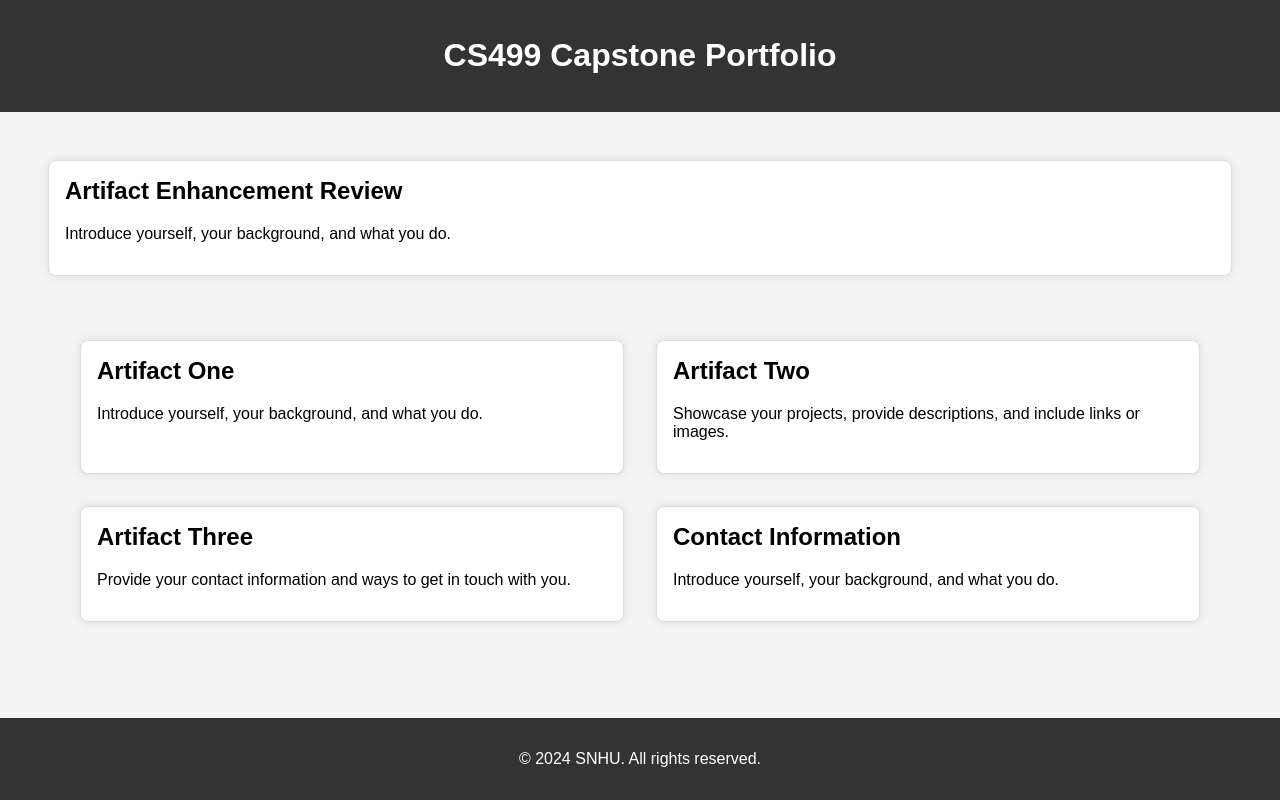
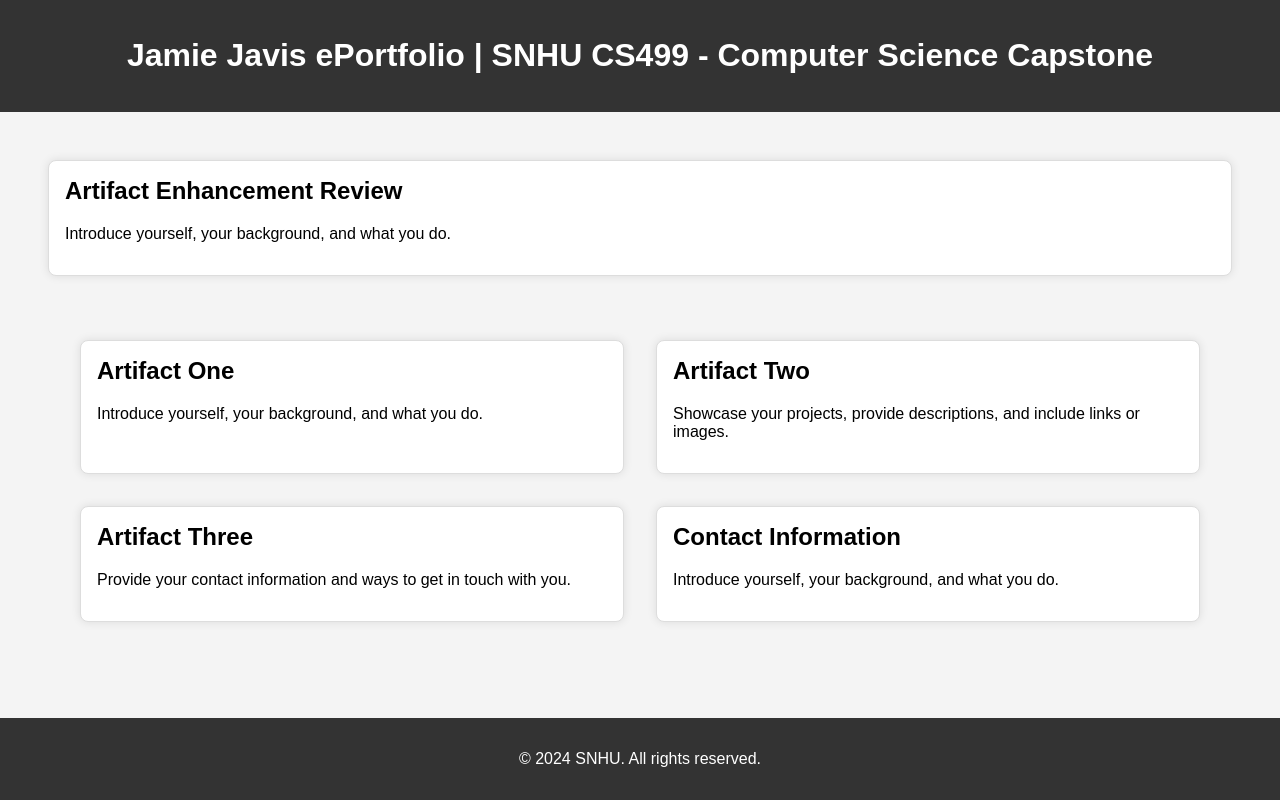
Before and after one commit to DKSchnoots/CS-499-Portfolio, a plain HTML site: page index.html in a window 1280 px wide. Drawn offline with Linux system fonts and the light colour scheme.

Commit message:
Update index.html

```diff
--- a/index.html
+++ b/index.html
@@ -48,7 +48,7 @@
 </head>
 <body>
     <header>
-        <h1>CS499 Capstone Portfolio</h1>
+        <h1>Jamie Javis ePortfolio | SNHU CS499 - Computer Science Capstone</h1>
     </header>
     <div class="container">
         <div class="section">
```
